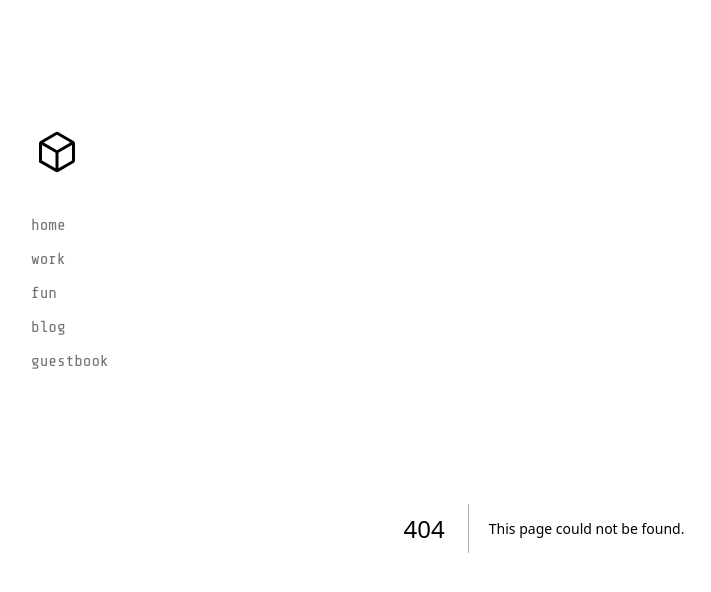
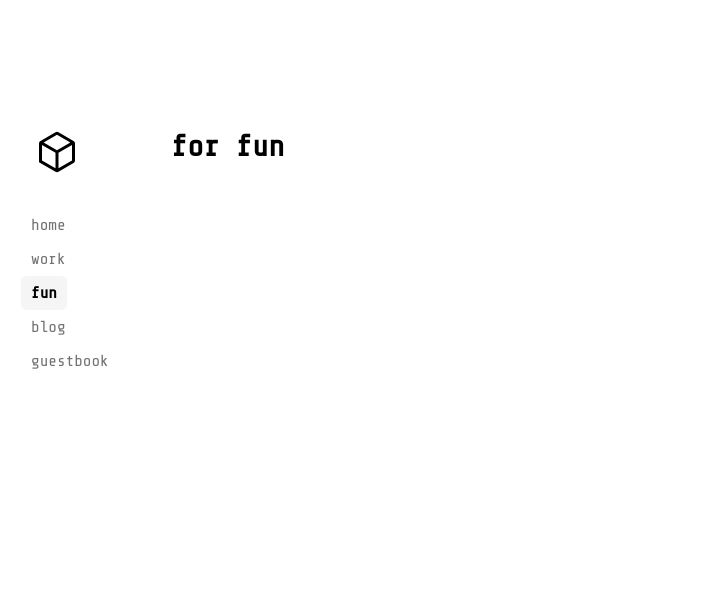
Before and after one commit to l3x3d/portfolio, a Next.js app: page /fun in a window 1280 px wide. Before the commit this address had no page. Shown: the top 592 px of the page, without its empty margins (171-882 px from the left). Built offline with nearby package versions, Linux system fonts and the light colour scheme.

Commit message:
new file:   app/fun/page.tsx 	modified:   components/sidebar.tsx

```diff
--- /dev/null
+++ b/app/fun/page.tsx
@@ -0,0 +1,12 @@
+import React, { FC } from 'react';
+
+const FunPage: FC = () => {
+  return (
+    <section>
+      <h1 className="font-bold text-3xl font-serif"> for fun</h1>
+
+    </section>
+  );
+};
+
+export default FunPage;
--- a/components/sidebar.tsx
+++ b/components/sidebar.tsx
@@ -12,7 +12,7 @@ const navItems = {
   '/about': {
     name: 'work',
   },
-  'fun': {
+  '/fun': {
     name: 'fun',
   },
   '/blog': {
@@ -26,7 +26,7 @@ const navItems = {
 function Logo() {
   return (
     <Link aria-label="" href="/">
-      <motion.svg xmlns="http://www.w3.org/2000/svg" height="48" viewBox="0 96 960 960" width="48">
+      <motion.svg drxmlns="http://www.w3.org/2000/svg" height="48" viewBox="0 96 960 960" width="48">
         <path d="m180 746 270 156V593L180 437v309Zm330 156 270-156V436L510 593v309ZM213 387l267 155 266-155-266-154-267 154Zm-93 394V406q0-16 8-30t22-22l300-173q14-8 30-8t30 8l300 173q14 8 22 22t8 30v340q0 16-8 30t-22 22L510 971q-14 8-30 8t-30-8L120 781Zm360-205Z"/>
       </motion.svg>
     </Link>
```
